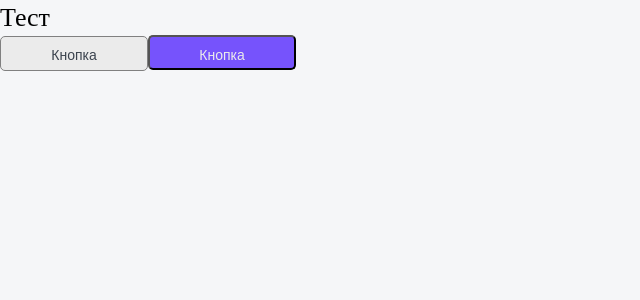
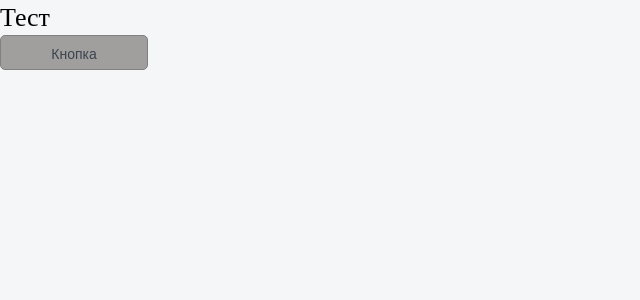
Before and after one commit to M4nsur/Next_Project_Rating, a Next.js app: page / in a window 1280 px wide. In both pictures the pointer is over the button "Кнопка". Shown: the top 300 px of the page, without its empty margins (0-640 px from the left). Built offline with nearby package versions, Linux system fonts and the light colour scheme.

Commit message:
типизировал кнопку

```diff
--- a/components/Button/Button.module.css
+++ b/components/Button/Button.module.css
@@ -18,7 +18,7 @@
 
 .primary:hover {
     color: white;
-    background-color: var(--mainHover);
+    background-color: rgb(160, 159, 158);
 }
 
 .ghost {
@@ -29,6 +29,6 @@
 
 .ghost:hover {
     color: var(--black);
-    background-color: var(--white);
+    background-color: rgb(160, 159, 158);
     border:1px solid grey  ;
 }
--- a/components/Button/Button.props.ts
+++ b/components/Button/Button.props.ts
@@ -1,6 +1,6 @@
-import { ReactNode } from'react';
+import { ButtonHTMLAttributes, DetailedHTMLProps, HtmlHTMLAttributes, ReactNode } from'react';
 
-export interface ButtonProps {
+export interface ButtonProps extends DetailedHTMLProps<ButtonHTMLAttributes<HTMLButtonElement>, HTMLButtonElement> {
     children: ReactNode;
     appearance: "primary" | "ghost";
 }
--- a/components/Button/Button.tsx
+++ b/components/Button/Button.tsx
@@ -2,14 +2,14 @@ import { ButtonProps } from './Button.props';
 import styles from "./Button.module.css";
 import cn from "classnames";
 
-const Button = ({appearance, children}: ButtonProps): JSX.Element => {
+const Button = ({appearance, children, className, ...props}: ButtonProps): JSX.Element => {
     return (
          <button className={cn(styles.button,
             {
                 [styles.primary]: appearance == "primary",
                 [styles.ghost]: appearance == "ghost"
             }
-            )}>{children}</button>
+            )} {...props}>{children}</button>
     );
 };
 
--- a/pages/index.tsx
+++ b/pages/index.tsx
@@ -8,7 +8,6 @@ const Home: NextPage = () => {
     <>
     <Htag tag= "h1">Тест</Htag>
     <Button appearance='ghost'>Кнопка</Button>
-    <Button appearance='primary'>Кнопка</Button>
     </>
   );
 };
```
